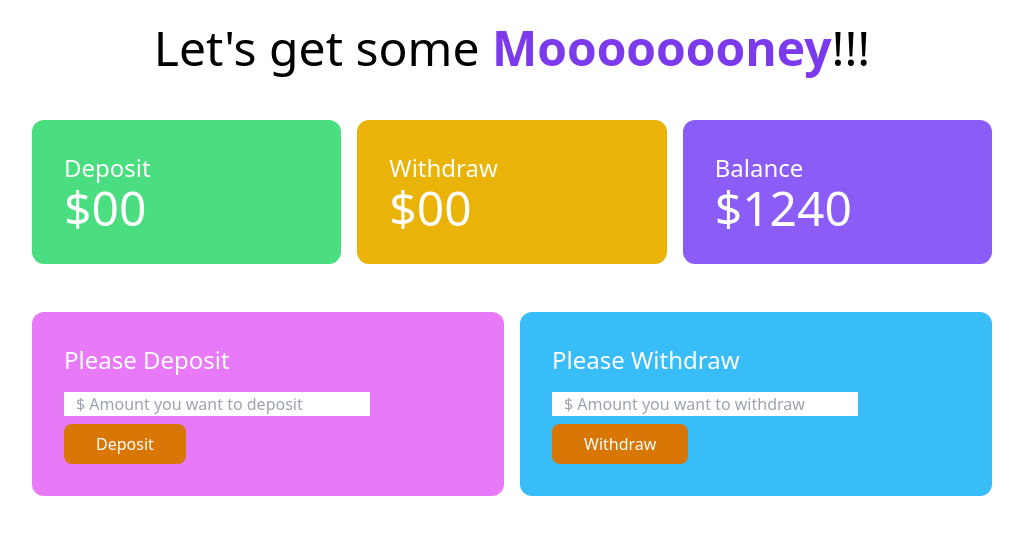
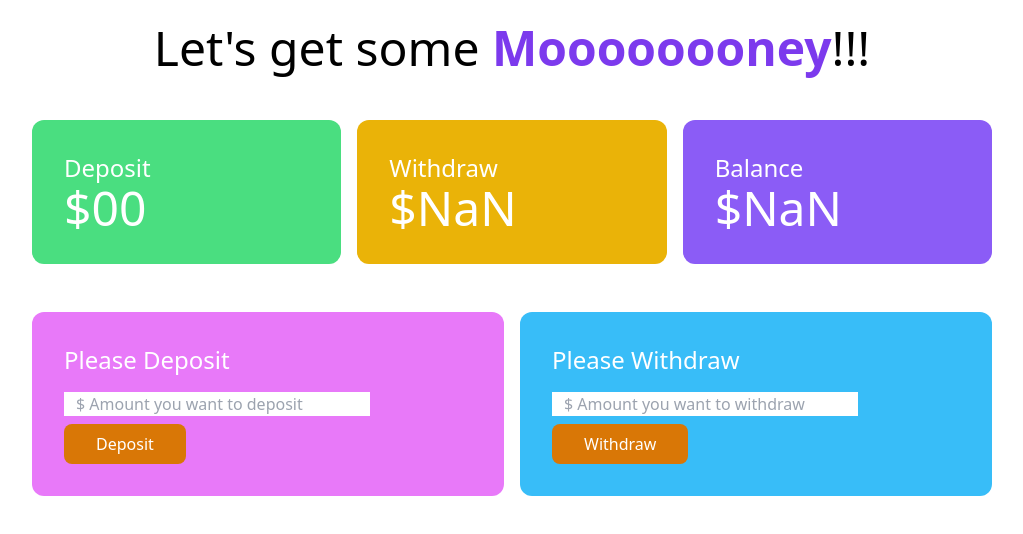
Before and after one commit to faizul-islam33/normal-bank, a plain HTML site: page bank.html in a window 1280 px wide. Both pictures are taken after a click on the button "Withdraw". Shown: the whole page, without its empty margins (128-1151 px from the left). Drawn offline with nearby package versions, Linux system fonts and the light colour scheme.

Commit message:
withdraw

```diff
--- a/bank.html
+++ b/bank.html
@@ -26,7 +26,7 @@
                 </div>
                 <div class="bg-yellow-500 p-8 rounded-xl">
                     <h4 class="text-2xl">Withdraw</h4>
-                    <h2 class="text-5xl">$00</h2>
+                    <h2 class="text-5xl">$<span id="withdraw-total">00</span></h2>
                 </div>
                 <div class="bg-violet-500 p-8 rounded-xl">
                     <h4 class="text-2xl">Balance</h4>
@@ -47,8 +47,9 @@
                 </div>
                 <div class="bg-sky-400 p-8 rounded-xl">
                     <h4 class="text-2xl mb-4 text-white">Please Withdraw</h4>
-                    <input class="block w-9/12 px-3 mb-2" type="text" placeholder="$ Amount you want to withdraw">
-                    <button
+                    <input id="withdraw-field" class="block w-9/12 px-3 mb-2" type="text"
+                        placeholder="$ Amount you want to withdraw">
+                    <button id="btn-withdraw"
                         class="bg-amber-600 text-white px-8 py-2 rounded-lg font-medium hover:bg-yellow-500">Withdraw</button>
                 </div>
             </div>
@@ -57,6 +58,7 @@
     </main>
 
     <script src="./js/deposit.js"></script>
+    <script src="./js/withdraw.js"></script>
 </body>
 
 </html>
--- a/js/deposit.js
+++ b/js/deposit.js
@@ -41,4 +41,5 @@ document.getElementById('btn-deposit').addEventListener('click', function () {
     depositField.value = '';
 
 
+
 })
--- /dev/null
+++ b/js/withdraw.js
@@ -0,0 +1,57 @@
+/*
+1. add event handler with the withdraw amount
+2. get the withdraw amount from the withdraw input field
+2.5 also make sure to convert the input into a number by using parseFloat
+3. get previous withdraw total
+
+4. calculate total withdraw amount
+4-5. set total withdraw amount
+
+5. get the previous balance total
+
+6. calculate new balance total
+6-5. set the new balance total
+
+7. clear the input field
+
+*/
+
+// step-1
+
+document.getElementById('btn-withdraw').addEventListener('click', function () {
+
+    // step-2:
+    const withdrawField = document.getElementById('withdraw-field');
+    const newWithdrawAmountString = withdrawField.value;
+    const newWithdrawAmount = parseFloat(newWithdrawAmountString);
+
+
+    // step-3
+    const withdrawTotalElement = document.getElementById('withdraw-total');
+    const previousWithdrawTotalString = withdrawTotalElement.innerText;
+
+    const previousWithdrawTotal = parseFloat(previousWithdrawTotalString);
+
+
+    // step-4:
+    const currentWithdrawTotal = previousWithdrawTotal + newWithdrawAmount;
+
+    withdrawTotalElement.innerText = currentWithdrawTotal;
+
+
+    // step-5:
+    const balanceTotalElement = document.getElementById('balance-total');
+    const previusBalanceTotalString = balanceTotalElement.innerText;
+    const previousBalanceTotal = parseFloat(previusBalanceTotalString);
+
+
+    // step-6:
+    const newBalanceTotal = previousBalanceTotal - newWithdrawAmount;
+
+    balanceTotalElement.innerText = newBalanceTotal;
+
+
+    // step-7:
+    withdrawField.value = '';
+
+})
```
